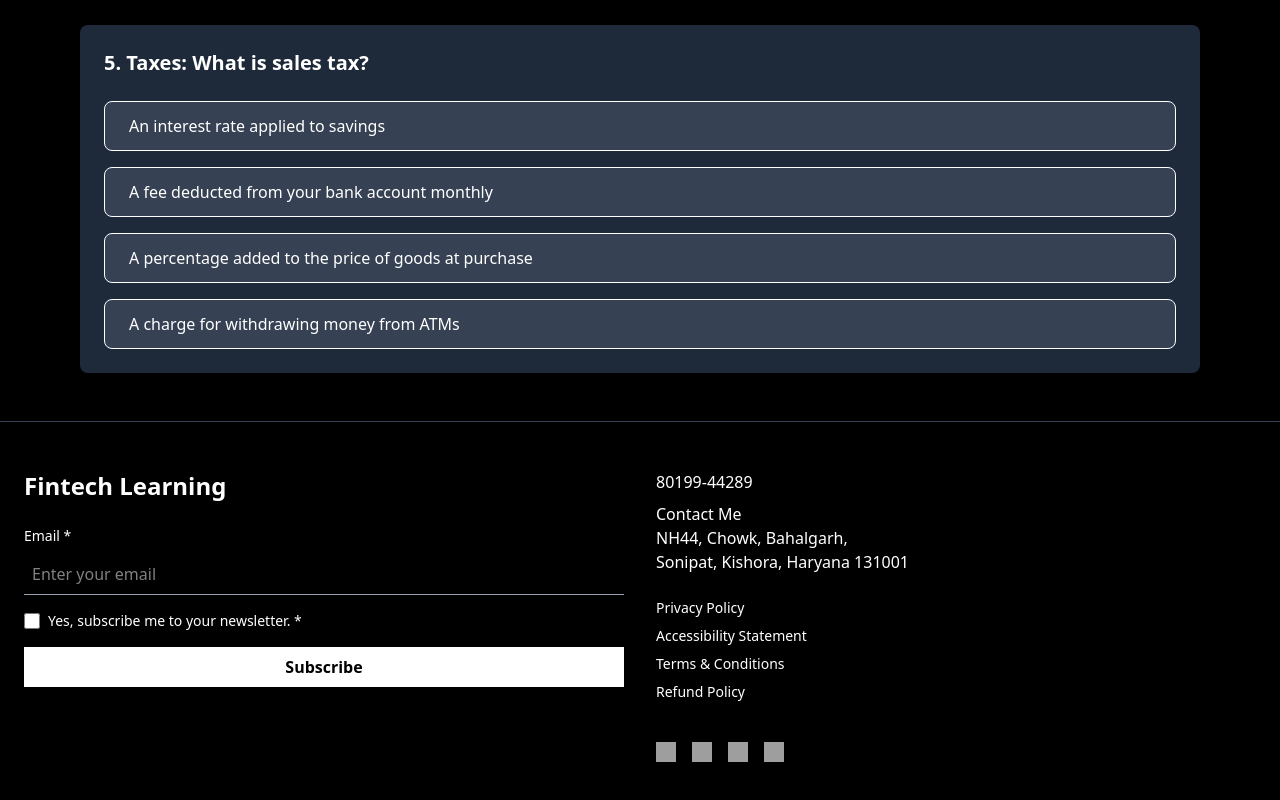
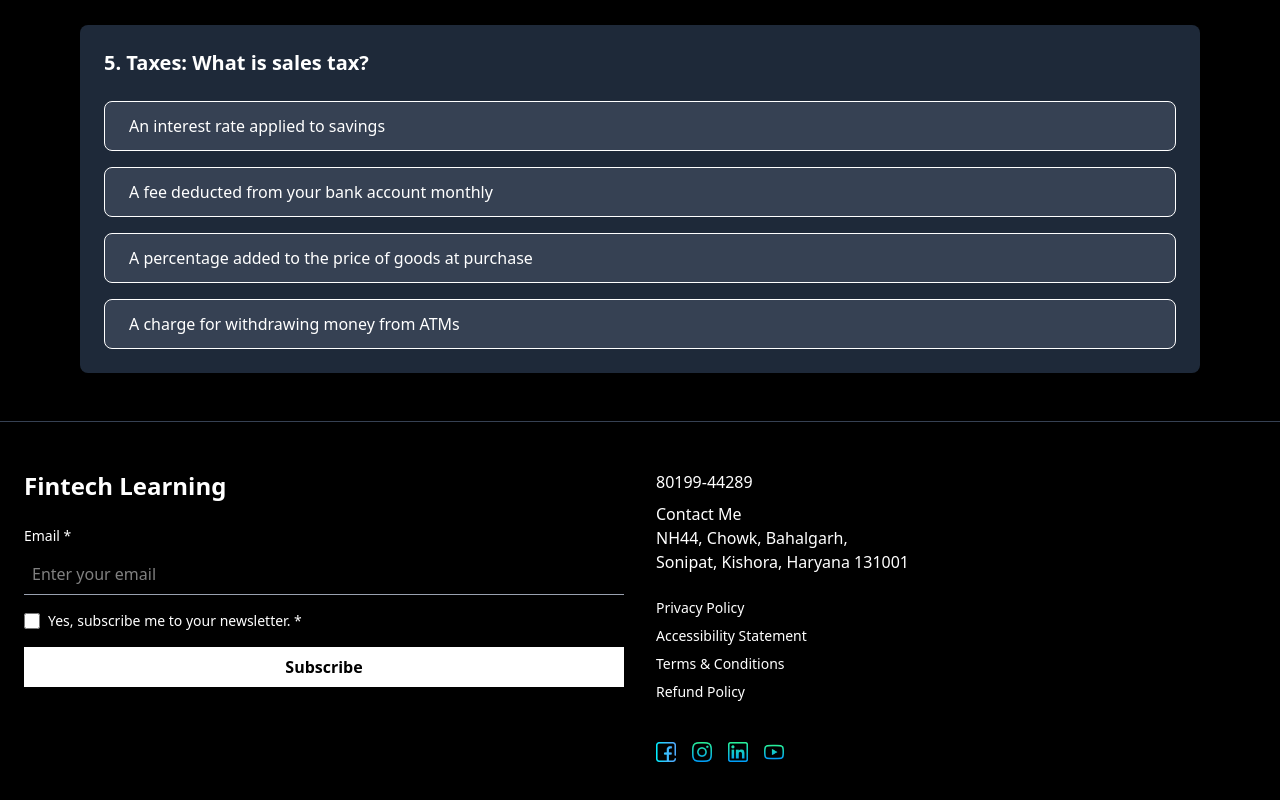
Before and after one commit to mrstrange1708/FinTech-Learning, a React (Vite) app: page /quiz/taxes in a window 1280 px wide. Shown: the part 1815-2615 px from the top of the page. Built offline with nearby package versions, Linux system fonts and the light colour scheme; grey boxes are pictures that could not be loaded.

Commit message:
Fixing the Error in the img Tag

```diff
--- a/src/components/Fintip.jsx
+++ b/src/components/Fintip.jsx
@@ -2,30 +2,33 @@ import AOS from 'aos';
 import 'aos/dist/aos.css';
 import { useEffect } from 'react';
 import { Heart, Eye } from "lucide-react";
+import fintip1 from "../assets/fintip_1.avif";
+import fintip2 from "../assets/fintip_2.avif";
+import fintip3 from "../assets/fintip_3.avif";
 
 export default function FinTips() {
   useEffect(() => {
     AOS.init({ duration: 1000 });
-  }, []);
+ }, []);
 
   const tips = [
     {
       title: "Empower Your Financial Knowledge…",
       description:
         "Are you looking to enhance your financial knowledge and improve your literacy in an engaging and interactive way?",
-      image: "src/assets/fintip_1.avif",
+      image: fintip1,
     },
     {
       title: "Boost Your Financial Literacy with Practical Tips…",
       description:
         "Are you looking to enhance your financial literacy and make better informed decisions about your money?",
-      image: "src/assets/fintip_2.avif",
+      image: fintip2,
     },
     {
       title: "Interactive and Fun Financial Education…",
       description:
         "Financial education is a crucial aspect of our lives that often gets overlooked. Understanding money management is key.",
-      image: "src/assets/fintip_3.avif",
+      image: fintip3,
     },
   ];
 
--- a/src/components/Footer.jsx
+++ b/src/components/Footer.jsx
@@ -1,4 +1,8 @@
 import React from 'react';
+import facebookIcon from "../assets/facebook.png";
+import instagramIcon from "../assets/instagram.png";
+import linkedinIcon from "../assets/linkedin.png";
+import youtubeIcon from "../assets/youtube.png";
 
 const Footer = () => {
   return (
@@ -55,18 +59,17 @@ const Footer = () => {
           </div>
 
           <div className="flex space-x-4 mt-4">
-            {/* Replace src with real icons or use react-icons */}
             <a href="#" className="hover:opacity-75">
-              <img src="src/assets/facebook.png" alt="Facebook" className="w-5 h-5" />
+              <img src={facebookIcon} alt="Facebook" className="w-5 h-5" />
             </a>
             <a href="#" className="hover:opacity-75">
-              <img src="src/assets/instagram.png" alt="Instagram" className="w-5 h-5" />
+              <img src={instagramIcon} alt="Instagram" className="w-5 h-5" />
             </a>
             <a href="#" className="hover:opacity-75">
-              <img src="src/assets/linkedin.png" alt="X" className="w-5 h-5" />
+              <img src={linkedinIcon} alt="LinkedIn" className="w-5 h-5" />
             </a>
             <a href="#" className="hover:opacity-75">
-              <img src="src/assets/youtube.png" alt="TikTok" className="w-5 h-5" />
+              <img src={youtubeIcon} alt="YouTube" className="w-5 h-5" />
             </a>
           </div>
         </div>
--- a/src/components/Header.jsx
+++ b/src/components/Header.jsx
@@ -1,6 +1,7 @@
 import React, { useEffect } from 'react';
 import AOS from 'aos';
 import 'aos/dist/aos.css';
+import mainImage from "../assets/Main_img.png";
 
 const LearnAndGrow = () => {
   useEffect(() => {
@@ -13,7 +14,7 @@ const LearnAndGrow = () => {
 
         <div className="w-full md:w-1/2" data-aos="fade-right">
           <img
-            src="src/assets/Main_img.png"
+            src={mainImage}
             alt="Learning"
             className="rounded-xl w-full"
           />
--- a/vite.config.js
+++ b/vite.config.js
@@ -8,11 +8,5 @@ export default defineConfig({
   plugins: [
     tailwindcss(),
     react()
-  ],
-  build: {
-    outDir: 'dist',
-  },
-  server: {
-    historyApiFallback: true,   // 👈 Important for React Router
-  }
+  ]
 })
```
